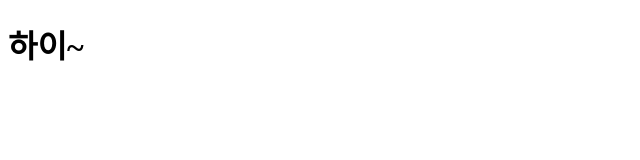
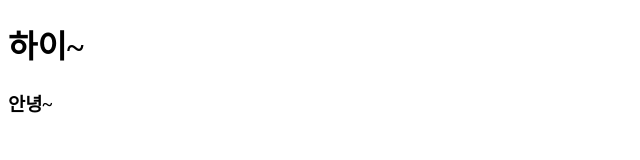
Before and after one commit to jjystar3/BBB, a plain HTML site: page index.html in a window 1280 px wide. Shown: the full height of the page, 0-640 px from the left. Drawn offline with Linux system fonts and the light colour scheme.

Commit message:
index.html 수정2

```diff
--- a/index.html
+++ b/index.html
@@ -5,6 +5,7 @@
   <meta name="viewport" content="width=device-width, initial-scale=1.0">
   <title>Document</title>
   <h1>하이~</h1>
+  <h3>안녕~</h3>
 </head>
 <body>
 
```
